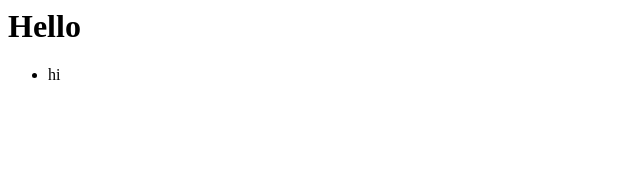
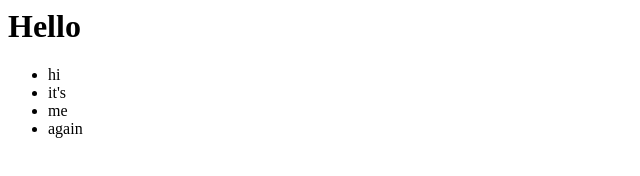
Before and after one commit to KNis031/Silly-Website, a plain HTML site: page index.html in a window 1280 px wide. Shown: the whole page, without its empty margins (0-640 px from the left). Drawn offline with Linux system fonts and the light colour scheme.

Commit message:
Update index.html

```diff
--- a/index.html
+++ b/index.html
@@ -3,5 +3,8 @@
 <h1> Hello </h1>
 <ul>
 <li>hi</li>
+<li>it's</li>
+<li>me</li>
+  <li>again</li>
 </ul>
 </body></html>
```
